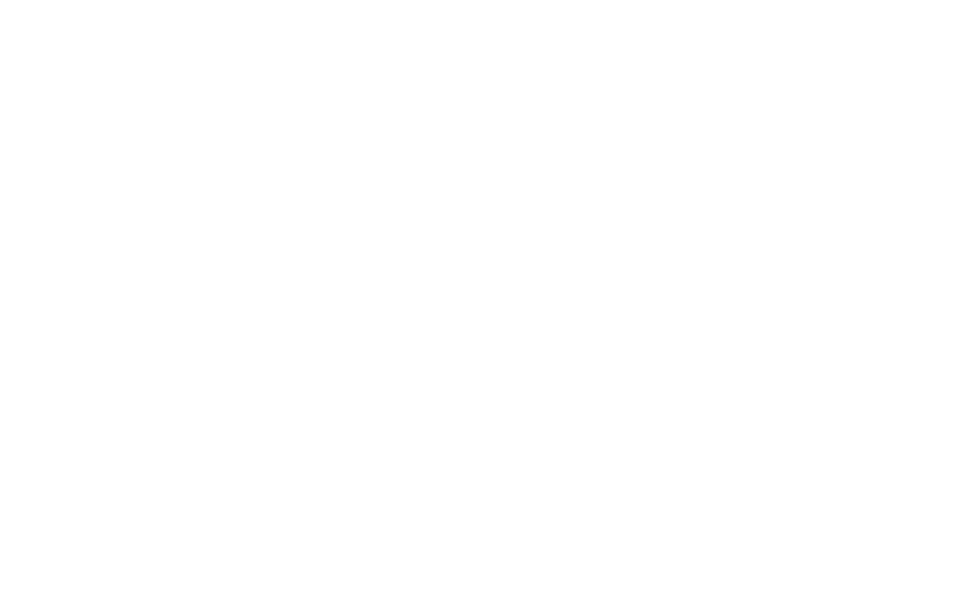
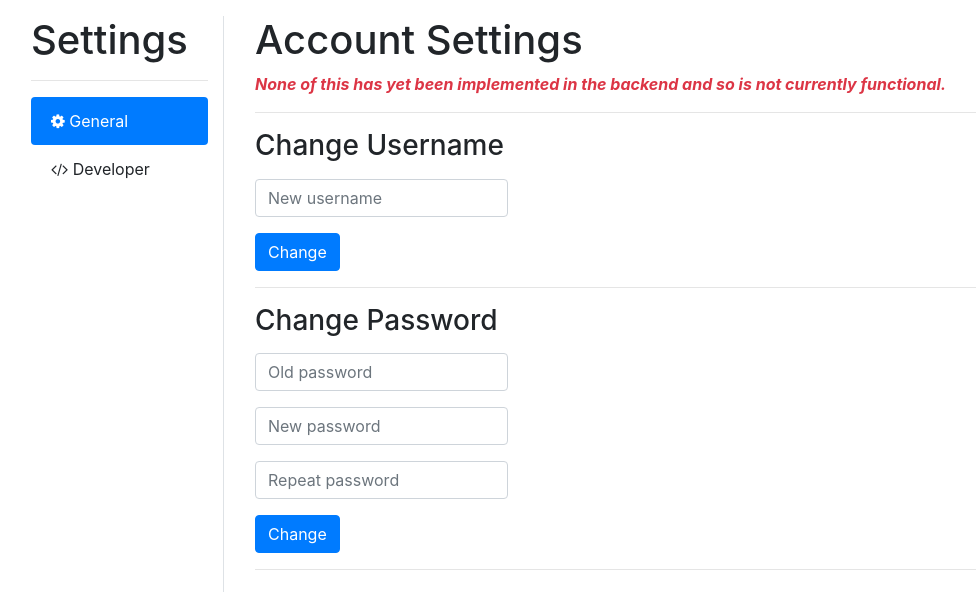
Before and after one commit to DanJSG/AuthServer, a React (Create React App) app in the folder account-screen/: page /settings in a window 1280 px wide. Shown: the top 592 px of the page, without its empty margins (0-976 px from the left). Built offline with nearby package versions, Linux system fonts and the light colour scheme.

Commit message:
Added account screen settings page, no back end yet [OGDEV-128]

```diff
--- a/account-screen/package.json
+++ b/account-screen/package.json
@@ -8,6 +8,7 @@
     "@testing-library/user-event": "^7.1.2",
     "bootstrap": "^4.4.1",
     "crypto-js": "^4.0.0",
+    "font-awesome": "4.7.0",
     "node-sass": "^4.13.1",
     "react": "^16.13.1",
     "react-dom": "^16.13.1",
--- a/account-screen/src/App.js
+++ b/account-screen/src/App.js
@@ -5,6 +5,7 @@ import CallbackPage from './components/CallbackPage/CallbackPage';
 import LogoutPage from './components/LogoutPage';
 import SignUpPage from './components/SignUpPage/SignUpPage'
 import './App.scss';
+import SettingsPage from './components/SettingsPage/SettingsPage';
 
 function App() {
   return (
@@ -22,6 +23,9 @@ function App() {
         <Route exact path="/oauth2/register">
           <SignUpPage></SignUpPage>
         </Route>
+        <Route exact path="/settings">
+          <SettingsPage></SettingsPage>
+        </Route>
       </Switch>
     </Router>
   );
--- a/account-screen/src/App.scss
+++ b/account-screen/src/App.scss
@@ -8,4 +8,9 @@
     background-color: hsl(0, 0%, 96%);
 }
 
-@import '~bootstrap/scss/bootstrap.scss'
+.selectable:hover {
+    background-color: hsl(0, 0%, 96%);
+}
+
+@import '~bootstrap/scss/bootstrap.scss';
+@import '~font-awesome/scss/font-awesome.scss';
--- /dev/null
+++ b/account-screen/src/components/SettingsPage/SettingsPage.jsx
@@ -0,0 +1,53 @@
+import React, { useState } from 'react';
+import DeveloperTab from './Tabs/DeveloperTab';
+import GeneralTab from './Tabs/GeneralTab';
+import Selector from './Sidebar/Selector';
+import Sidebar from './Sidebar/Sidebar';
+
+function SettingsPage() {
+
+    const [currentTab, setCurrentTab] = useState(<GeneralTab></GeneralTab>);
+    const [tabs, setTabs] = useState([
+        {
+            name: "General",
+            icon: <i className="fa fa-cog"></i>,
+            rendering: <GeneralTab></GeneralTab>,
+            active: true
+        },
+        {
+            name: "Developer",
+            icon: <i className="fa fa-code"></i>,
+            rendering: <DeveloperTab></DeveloperTab>,
+            active: false
+        },
+    ])
+
+    const selectTab = (tab) => {
+        setTabs(prevTabs => {
+            prevTabs.forEach(prevTab => {
+                if (prevTab === tab) {
+                    prevTab.active = true;
+                } else {
+                    prevTab.active = false;
+                }
+            });
+            return prevTabs;
+        })
+        setCurrentTab(tab.rendering);
+    }
+
+    return (
+        <div className="container-fluid h-100">
+            <div className="row h-100 p-3">
+                <div className="col-2 border-right">
+                    <Sidebar tabs={tabs} selectTab={selectTab} title="Settings"></Sidebar>
+                </div>
+                <div className="col-10 w-100">
+                    {currentTab}
+                </div>
+            </div>
+        </div >
+    );
+}
+
+export default SettingsPage;
--- /dev/null
+++ b/account-screen/src/components/SettingsPage/Sidebar/Selector.jsx
@@ -0,0 +1,14 @@
+import React from 'react';
+
+function Selector(props) {
+
+    const classNames = props.className + (props.active ? " active" : "");
+
+    const tabClicked = (e) => {
+        props.selectTab(props.tab);
+    }
+
+    return <li className={classNames} key={props.tab.name} onClick={tabClicked}>{props.tab.icon} {props.tab.name}</li>
+}
+
+export default Selector;
--- /dev/null
+++ b/account-screen/src/components/SettingsPage/Sidebar/Sidebar.jsx
@@ -0,0 +1,16 @@
+import React from 'react';
+import Selector from './Selector'
+
+function Sidebar(props) {
+    return (
+        <React.Fragment>
+            <h1>{props.title}</h1>
+            <hr />
+            <ul className="list-group">
+                {props.tabs.map(tab => <Selector active={tab.active} tab={tab} className="list-group-item border-0 selectable rounded w-100" selectTab={props.selectTab} />)}
+            </ul>
+        </React.Fragment>
+    );
+}
+
+export default Sidebar;
--- /dev/null
+++ b/account-screen/src/components/SettingsPage/Tabs/DeveloperTab.jsx
@@ -0,0 +1,42 @@
+import React from 'react';
+
+function DeveloperTab(props) {
+    return (
+        <div className="ml-3 w-100">
+            <h1>Developer Settings</h1>
+            <p className="text-danger"><i><b>None of this has yet been implemented in the backend and so is not currently functional.</b></i></p>
+            <hr />
+            <div>
+                <h3 className="mb-3">Register Application</h3>
+                <p><i>Register an application to use Authentity as an OAuth2 authorization provider.</i></p>
+                <form>
+                    <div className="form-group">
+                        <input type="text" placeholder="Application Name" className="form-control input-hover w-25" />
+                    </div>
+                    <div className="form-group">
+                        <input type="text" placeholder="Redirect URI" className="form-control input-hover w-25" />
+                    </div>
+                    <div className="form-group">
+                        <button className="btn btn-primary">Register</button>
+                    </div>
+                </form>
+            </div>
+            <hr />
+            <div>
+                <h3 className="mb-3">Existing Applications</h3>
+                {
+                    props.applications === undefined || props.applications === null ?
+                        <p>You have not currently registered any applications.</p>
+                        :
+                        <ul className="list-group">
+                            {props.applications.map(app => <div key={app.name} className="list-group-item border-0">{app.name}</div>)}
+                        </ul>
+                }
+            </div>
+            <hr />
+        </div>
+    );
+
+}
+
+export default DeveloperTab;
--- /dev/null
+++ b/account-screen/src/components/SettingsPage/Tabs/GeneralTab.jsx
@@ -0,0 +1,43 @@
+import React from 'react';
+
+function GeneralTab(props) {
+    return (
+        <div className="ml-3 w-100">
+            <h1>Account Settings</h1>
+            <p className="text-danger"><i><b>None of this has yet been implemented in the backend and so is not currently functional.</b></i></p>
+            <hr />
+            <div>
+                <h3 className="mb-3">Change Username</h3>
+                <form>
+                    <div className="form-group">
+                        <input className="form-control input-hover w-25" type="text" name="username" placeholder="New username"></input>
+                    </div>
+                    <div className="form-group">
+                        <button className="btn btn-primary">Change</button>
+                    </div>
+                </form>
+            </div>
+            <hr />
+            <div>
+                <h3 className="mb-3">Change Password</h3>
+                <form>
+                    <div className="form-group">
+                        <input type="password" name="oldPassword" placeholder="Old password" className="form-control input-hover w-25" />
+                    </div>
+                    <div className="form-group">
+                        <input type="password" name="newPassword" placeholder="New password" className="form-control input-hover w-25" />
+                    </div>
+                    <div className="form-group">
+                        <input type="password" name="repeatPassword" placeholder="Repeat password" className="form-control input-hover w-25" />
+                    </div>
+                    <div className="form-group">
+                        <button className="btn btn-primary">Change</button>
+                    </div>
+                </form>
+            </div>
+            <hr />
+        </div>
+    )
+}
+
+export default GeneralTab;
```
Also changed, not shown: 1 other file (tests, documents, lock files or other folders).
